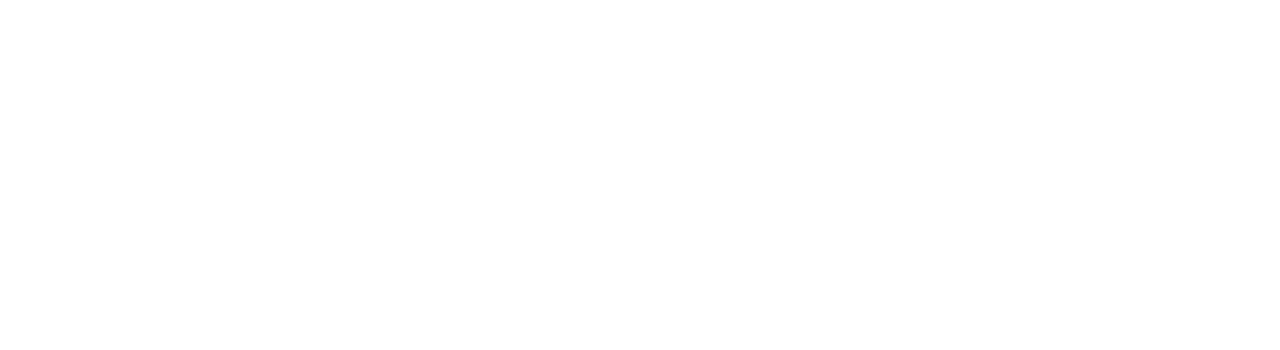
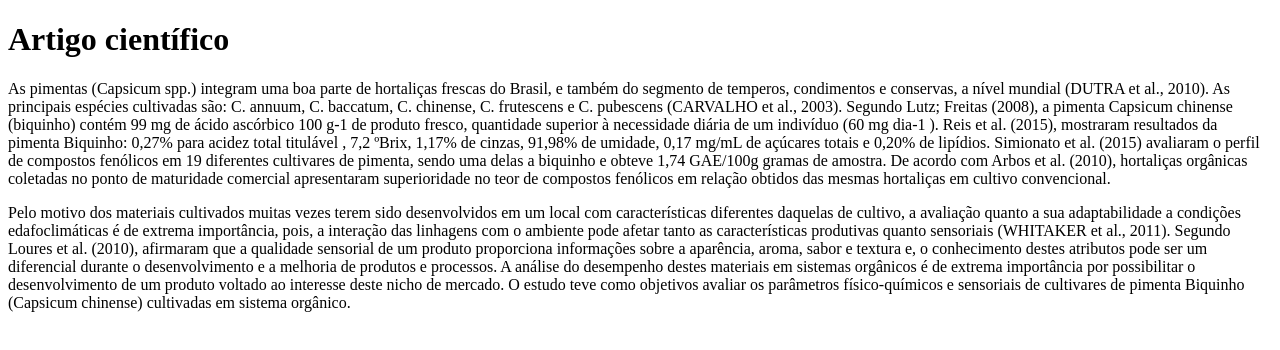
Before and after one commit to 20comer70correr100sucesso/site_2C, a plain HTML site: page artigo cientifico.html in a window 1280 px wide. Drawn offline with Linux system fonts and the light colour scheme.

Commit message:
dsfdsdsdd

```diff
--- a/artigo cientifico.html
+++ b/artigo cientifico.html
@@ -7,6 +7,34 @@
     <link rel="stylesheet" href="artigostyle.css">
 </head>
 <body>
+    <h1>Artigo científico</h1>
+    <p>As pimentas (Capsicum spp.) integram uma boa parte de hortaliças frescas do Brasil, e
+        também do segmento de temperos, condimentos e conservas, a nível mundial (DUTRA et al.,
+        2010). As principais espécies cultivadas são: C. annuum, C. baccatum, C. chinense, C. frutescens e
+        C. pubescens (CARVALHO et al., 2003). Segundo Lutz; Freitas (2008), a pimenta Capsicum
+        chinense (biquinho) contém 99 mg de ácido ascórbico 100 g-1 de produto fresco, quantidade
+        superior à necessidade diária de um indivíduo (60 mg dia-1
+        ). Reis et al. (2015), mostraram
+        resultados da pimenta Biquinho: 0,27% para acidez total titulável , 7,2 ºBrix, 1,17% de cinzas,
+        91,98% de umidade, 0,17 mg/mL de açúcares totais e 0,20% de lipídios. Simionato et al. (2015)
+        avaliaram o perfil de compostos fenólicos em 19 diferentes cultivares de pimenta, sendo uma delas
+        a biquinho e obteve 1,74 GAE/100g gramas de amostra.
+        De acordo com Arbos et al. (2010), hortaliças orgânicas coletadas no ponto de maturidade
+        comercial apresentaram superioridade no teor de compostos fenólicos em relação obtidos das mesmas hortaliças em cultivo convencional.
+    </p>
+        <p>Pelo motivo dos materiais cultivados muitas vezes
+            terem sido desenvolvidos em um local com características diferentes daquelas de cultivo, a
+            avaliação quanto a sua adaptabilidade a condições edafoclimáticas é de extrema importância, pois, a
+            interação das linhagens com o ambiente pode afetar tanto as características produtivas quanto
+            sensoriais (WHITAKER et al., 2011). Segundo Loures et al. (2010), afirmaram que a qualidade
+            sensorial de um produto proporciona informações sobre a aparência, aroma, sabor e textura e, o
+            conhecimento destes atributos pode ser um diferencial durante o desenvolvimento e a melhoria de
+            produtos e processos.
+            A análise do desempenho destes materiais em sistemas orgânicos é de extrema importância
+            por possibilitar o desenvolvimento de um produto voltado ao interesse deste nicho de mercado. O
+            estudo teve como objetivos avaliar os parâmetros físico-químicos e sensoriais de cultivares de
+            pimenta Biquinho (Capsicum chinense) cultivadas em sistema orgânico.
+        </p>
 
 </body>
 </html>
--- a/style.css
+++ b/style.css
@@ -43,6 +43,6 @@ background-color: lemonchiffon,red;
 
 }
 
-.div-texto{
-    background-color: lemonchiffon , red;
+.corpodotexto{
+    background-color: lemonchiffon;
 }
```
Also changed, not shown: index.html (+5 -10 lines).
